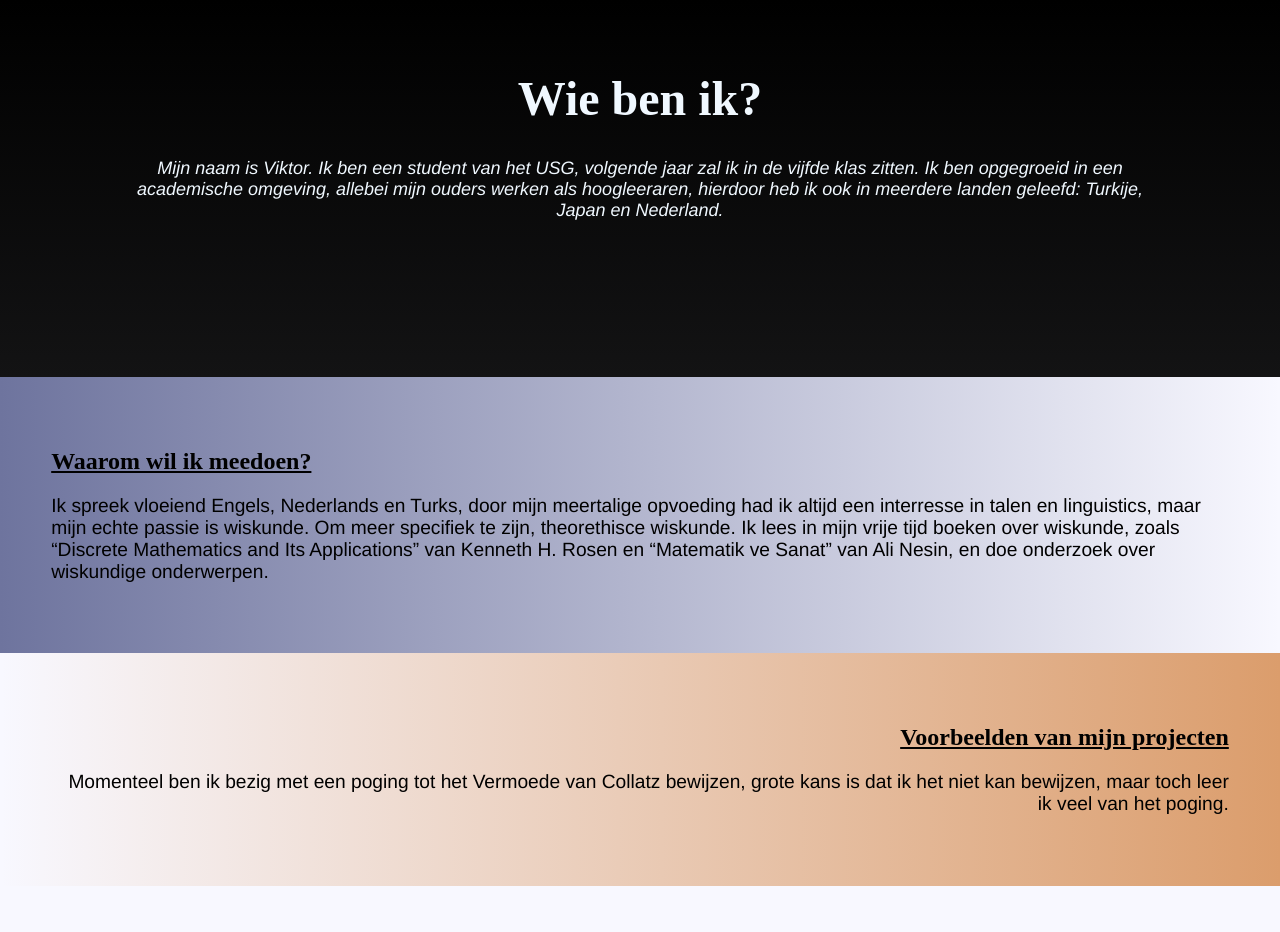
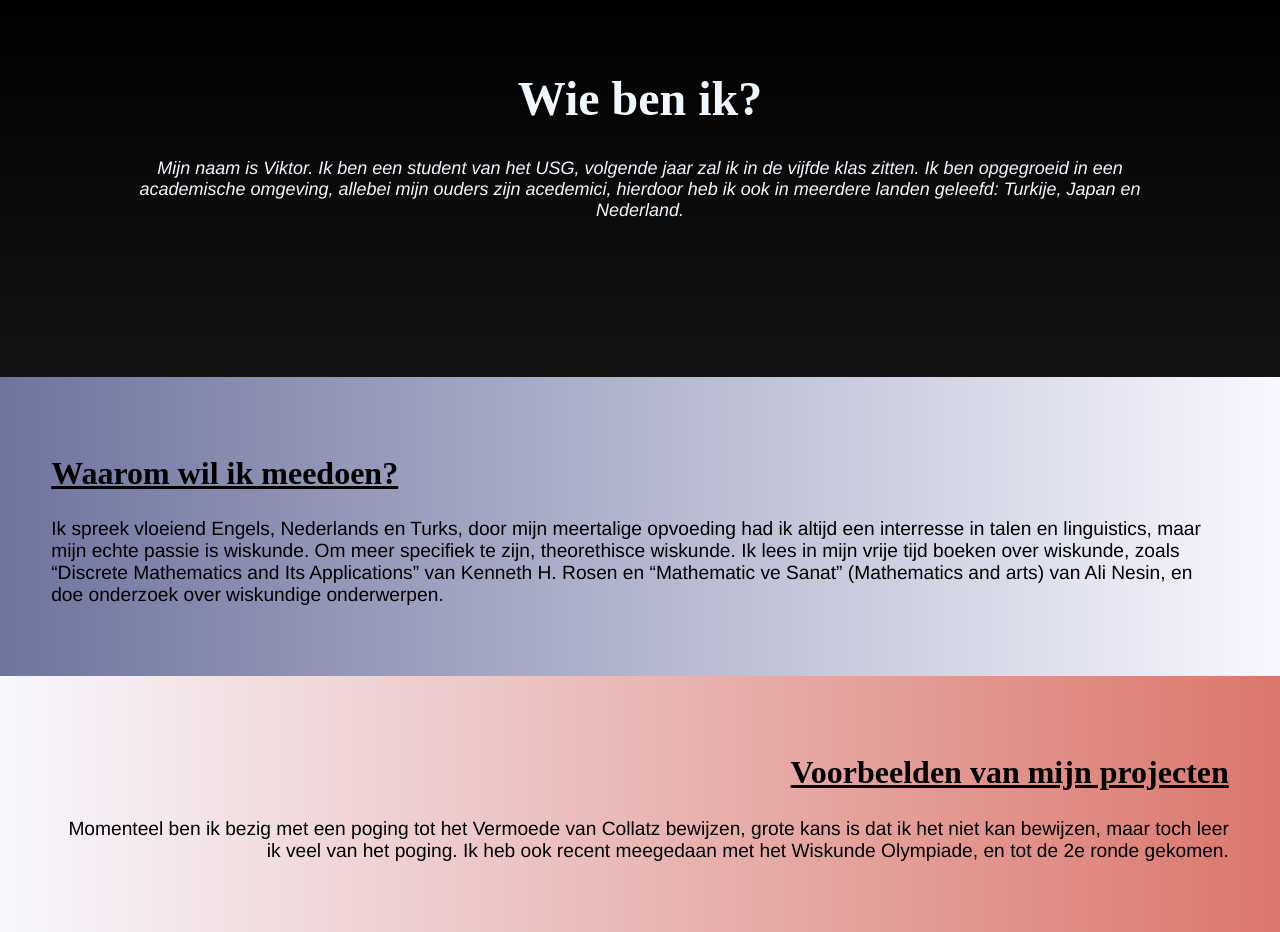
Before and after one commit to Lock-0/Lock-0.github.io, a plain HTML site: page index.html in a window 1280 px wide. Before the commit the page ends 886 px from the top, so only its background shows below. Drawn offline with Linux system fonts and the light colour scheme.

Commit message:
Finalized style changes

```diff
--- a/index.html
+++ b/index.html
@@ -9,17 +9,17 @@
     <body>
         <div style="background-color: rgb(19, 19, 20);width: 100%;text-align: center;color: aliceblue;margin: 0%;padding: 3%;max-width: fit-content;height: 300px;background-image: linear-gradient(black, rgba(19, 19, 20, 1));">
         <h1 style="font-size:xxx-large;">Wie ben ik?</h1>
-        <p style="font-style: italic;margin:auto 7% auto;font-size:large;">Mijn naam is Viktor. Ik ben een student van het USG, volgende jaar zal ik in de vijfde klas zitten. Ik ben opgegroeid in een academische omgeving, allebei mijn ouders werken als hoogleeraren, hierdoor heb ik ook in meerdere landen geleefd: Turkije, Japan en Nederland.</p>
+        <p style="font-style: italic;margin:auto 7% auto;font-size:large;">Mijn naam is Viktor. Ik ben een student van het USG, volgende jaar zal ik in de vijfde klas zitten. Ik ben opgegroeid in een academische omgeving, allebei mijn ouders zijn acedemici, hierdoor heb ik ook in meerdere landen geleefd: Turkije, Japan en Nederland.</p>
         </div>
 
         <div style="background-image:linear-gradient(to right,rgb(110, 116, 158), transparent); padding: 4%; margin-bottom: 30px; margin-left: 0%; margin-bottom: 0%;">
         <h2>Waarom wil ik meedoen?</h2>
-        <p style="font-size: larger;">Ik spreek vloeiend Engels, Nederlands en Turks, door mijn meertalige opvoeding had ik altijd een interresse in talen en linguistics, maar mijn echte passie is wiskunde. Om meer specifiek te zijn, theorethisce wiskunde. Ik lees in mijn vrije tijd boeken over wiskunde, zoals “Discrete Mathematics and Its Applications” van Kenneth H. Rosen en “Matematik ve Sanat” van Ali Nesin, en doe onderzoek over wiskundige onderwerpen.</p>
+        <p style="font-size: larger;">Ik spreek vloeiend Engels, Nederlands en Turks, door mijn meertalige opvoeding had ik altijd een interresse in talen en linguistics, maar mijn echte passie is wiskunde. Om meer specifiek te zijn, theorethisce wiskunde. Ik lees in mijn vrije tijd boeken over wiskunde, zoals “Discrete Mathematics and Its Applications” van Kenneth H. Rosen en “Mathematic ve Sanat” (Mathematics and arts) van Ali Nesin, en doe onderzoek over wiskundige onderwerpen.</p>
         </div>
 
-        <div style="text-align: right;background-image: linear-gradient(to left, rgb(219, 157, 108), transparent); padding:4%;">
+        <div style="text-align: right;background-image: linear-gradient(to left, rgb(219, 119, 108), transparent); padding:4%;">
         <h2>Voorbeelden van mijn projecten</h2>
-        <p style="font-size: larger;">Momenteel ben ik bezig met een poging tot het Vermoede van Collatz bewijzen, grote kans is dat ik het niet kan bewijzen, maar toch leer ik veel van het poging.</p>
+        <p style="font-size: larger;">Momenteel ben ik bezig met een poging tot het Vermoede van Collatz bewijzen, grote kans is dat ik het niet kan bewijzen, maar toch leer ik veel van het poging. Ik heb ook recent meegedaan met het Wiskunde Olympiade, en tot de 2e ronde gekomen.</p>
         </div>
     </body>
 
--- a/u-talent_stylesheet.css
+++ b/u-talent_stylesheet.css
@@ -14,6 +14,6 @@ h1 {
 h2 {
     color: black;
     font-family: 'Times New Roman', Times, serif;
-    font-size: x-large;
+    font-size: xx-large;
     text-decoration: underline;
 }
```
